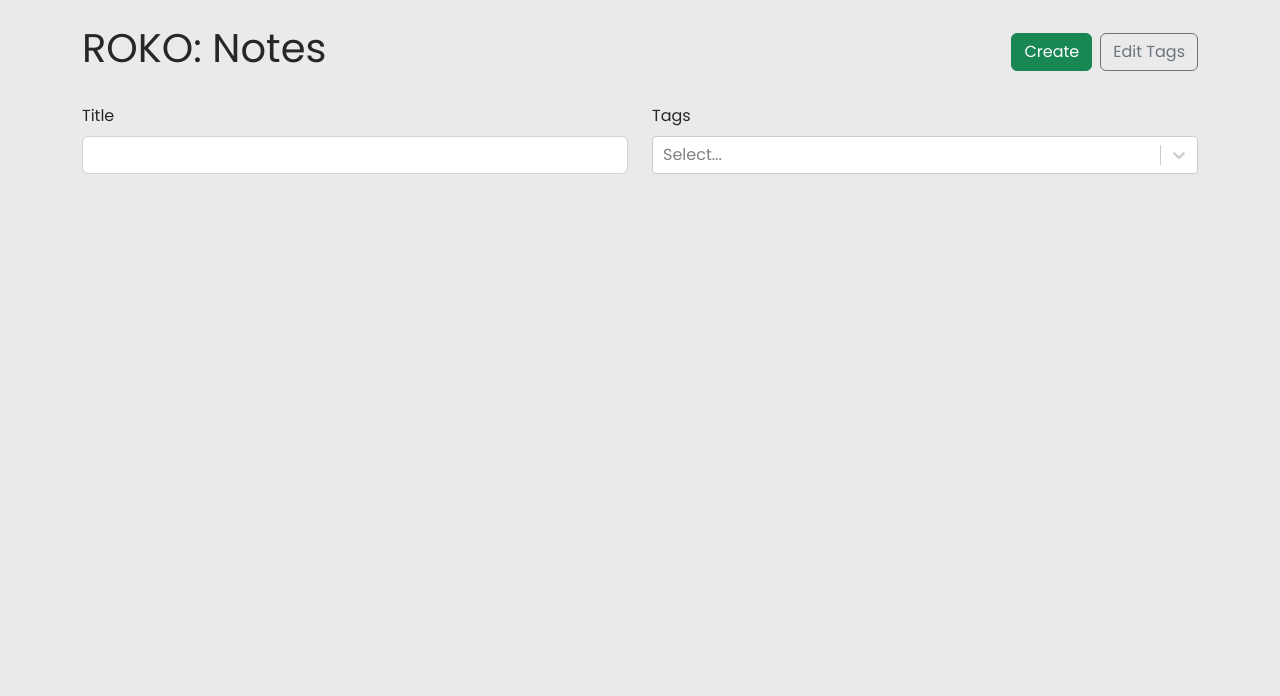
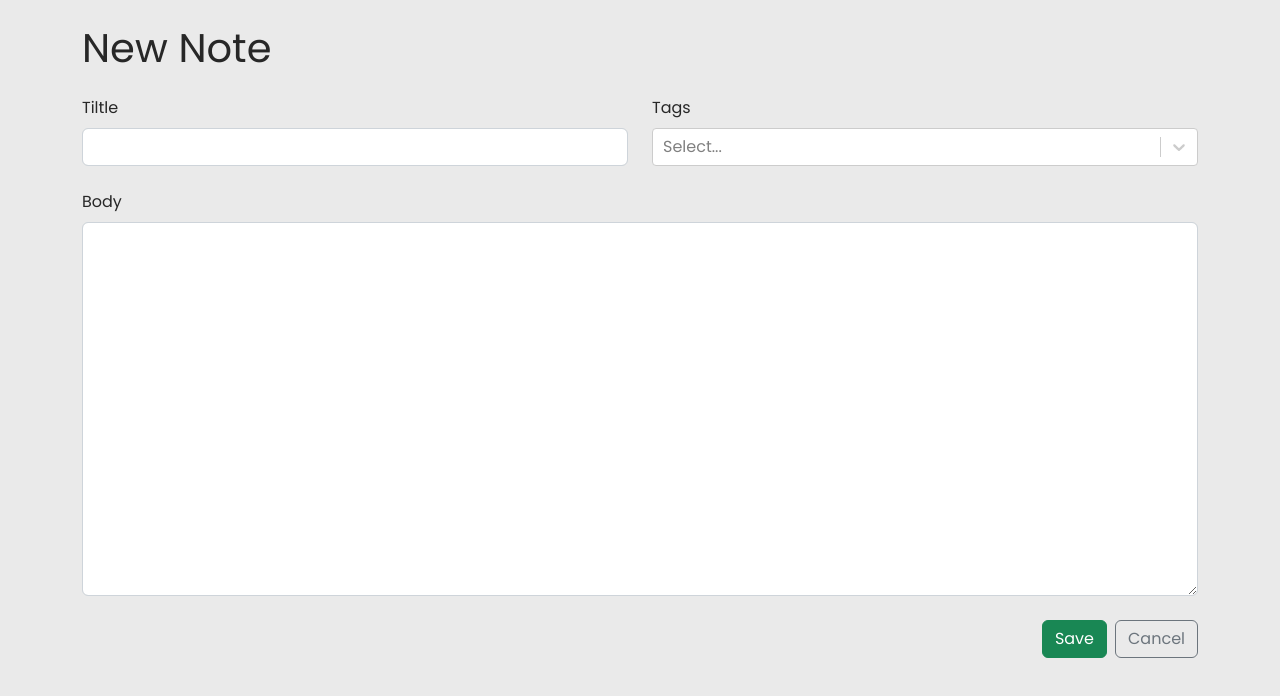
Before and after one commit to rokoworlds/roko-notes, a React (Vite) app: page /new in a window 1280 px wide. Before the commit this address led to /roko-notes/. Shown: the top 696 px of the page. Built offline with nearby package versions, Linux system fonts and the light colour scheme.

Commit message:
fix: routes fixed

```diff
--- a/src/App.tsx
+++ b/src/App.tsx
@@ -98,9 +98,9 @@ function App() {
     <Container className='my-4'>
       <Routes>
         <Route path='/roko-notes' element={<NoteList notes={notesWithTags} availableTags={tags} onUpdateTag={updateTag} onDeleteTag={deleteTag}/>}></Route>
-        <Route path='/roko-notes/new' element={<NewNote onSubmit={onCreateNote} onAddTag={addTag} availableTags={tags}/>} />
-        <Route path='*' element={<Navigate to='/roko-notes/' />} />
-        <Route path='/roko-notes/:id' element={<NoteLayout notes={notesWithTags}/>}>
+        <Route path='/new' element={<NewNote onSubmit={onCreateNote} onAddTag={addTag} availableTags={tags}/>} />
+        <Route path='*' element={<Navigate to='/' />} />
+        <Route path='/:id' element={<NoteLayout notes={notesWithTags}/>}>
           <Route index element={<Note onDelete={onDeleteNote} />} />
           <Route path='edit' element={<EditNote onSubmit={onUpdateNote} onAddTag={addTag} availableTags={tags} />}/>
         </Route>
```
